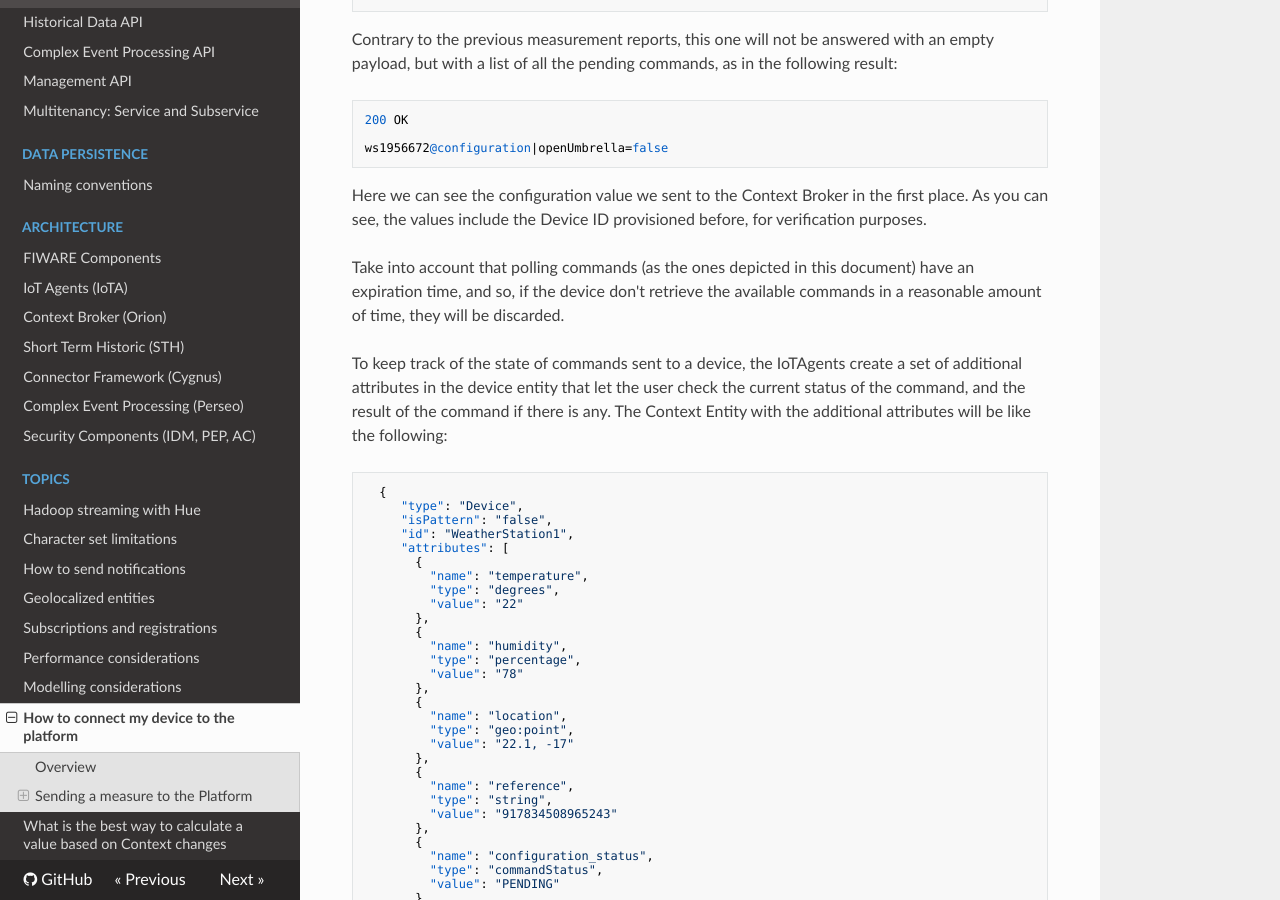
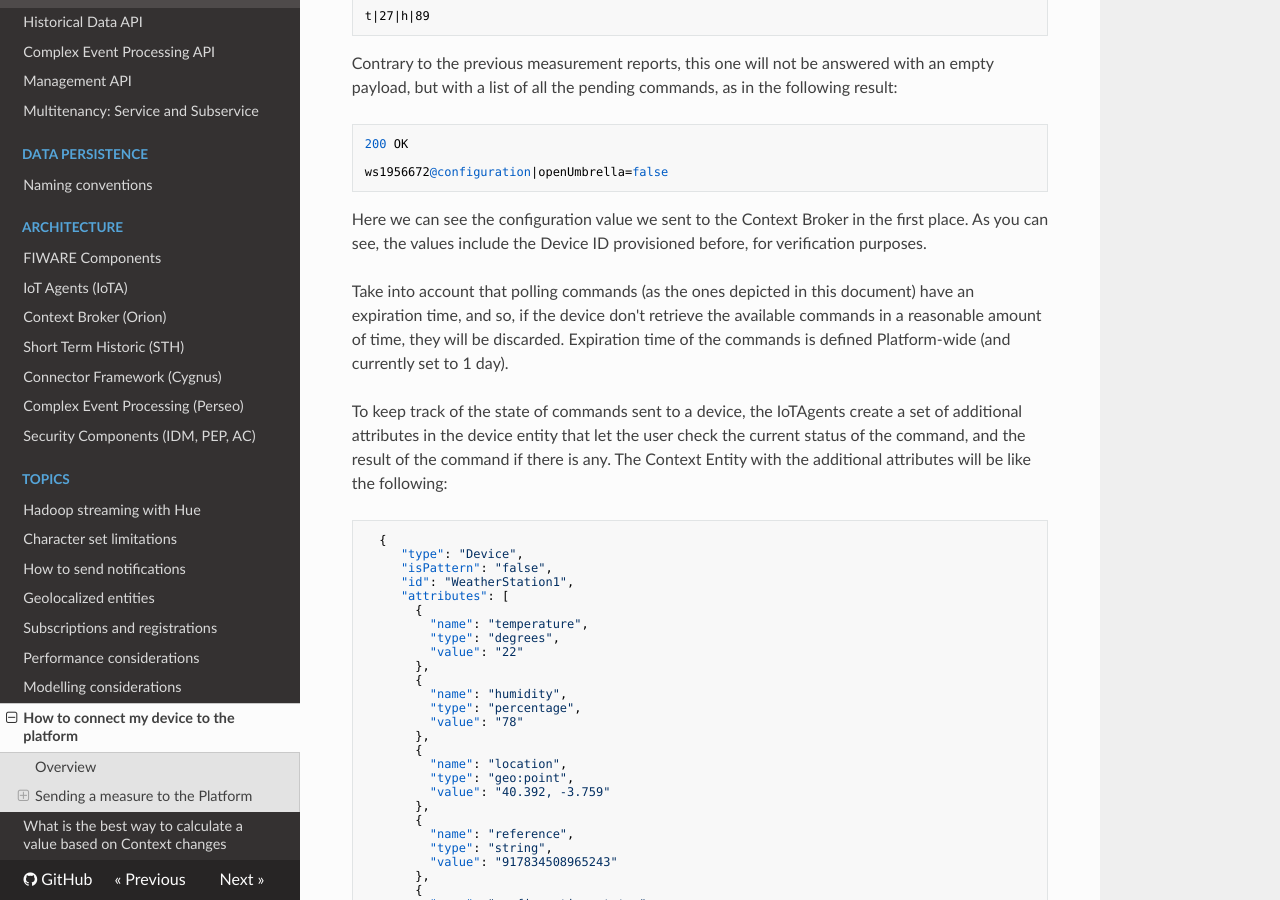
Before and after one commit to telefonicaid/thinking-cities, an MkDocs documentation site: the page built from docs/topics/device_connection.md, in a window 1280 px wide and 900 px high, scrolled down 4291 px. Built offline with MkDocs 1.6.1, drawn with Linux system fonts in a browser that asks for light colours; nearby versions of some CDN libraries; old or Windows-style settings are respelled for this version of MkDocs; some of the changed text lies outside the part shown.

Commit message:
FIX multiple PR suggestions

```diff
--- a/docs/topics/device_connection.md
+++ b/docs/topics/device_connection.md
@@ -111,7 +111,7 @@
 
 In order to send measures to the platform, the device has to fulfill the following requirements:
 
-* Connectivity to the South Bound of the platform.
+* Connectivity to the South Bound of the platform (i.e.: the ports used to communicate physical devices with the Platform).
 * Either an MQTT or an HTTP client (as those are the transport protocols currently supported).
 
 Being the most common, we will assume that your constraint device have an HTTP client, that can send requests to the
@@ -217,7 +217,8 @@
 include the Device ID provisioned before, for verification purposes.
 
 Take into account that polling commands (as the ones depicted in this document) have an expiration time, and so, if the
-device don't retrieve the available commands in a reasonable amount of time, they will be discarded.
+device don't retrieve the available commands in a reasonable amount of time, they will be discarded. Expiration time of
+the commands is defined Platform-wide (and currently set to 1 day).
 
 To keep track of the state of commands sent to a device, the IoTAgents create a set of additional attributes in the device
 entity that let the user check the current status of the command, and the result of the command if there is any. The
@@ -241,7 +242,7 @@
            {
              "name": "location",
              "type": "geo:point",
-             "value": "22.1, -17"
+             "value": "40.392, -3.759"
            },
            {
              "name": "reference",
```
Also changed, not shown: docs/topics/geolocalized_entities.md (+5 -3 lines), docs/topics/how_notifications_work.md (+1 -1 lines).
